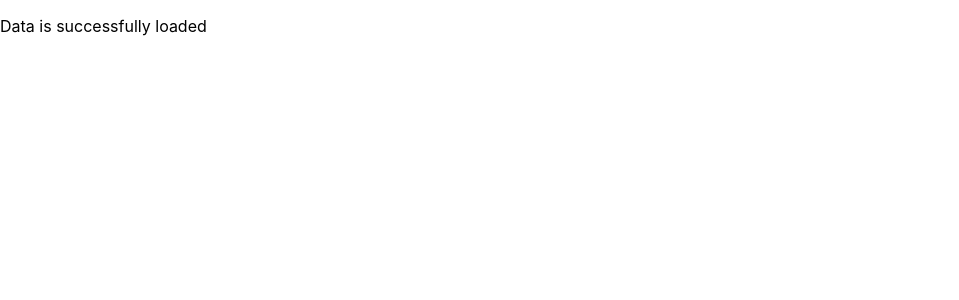
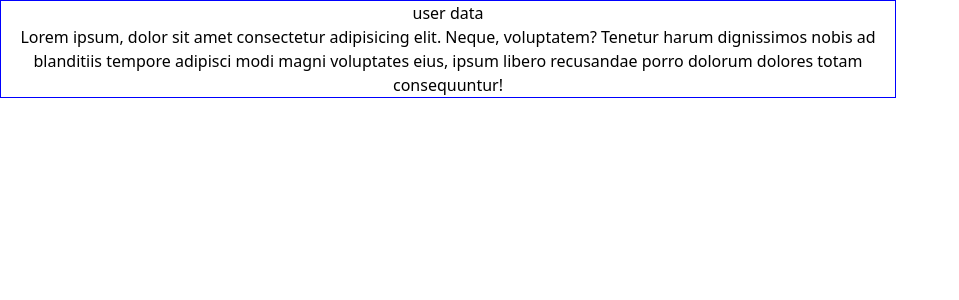
Before and after one commit to Kongkon45/TypeScript-Practices, a React (Create React App) app: page / in a window 1280 px wide. Shown: the top 300 px of the page, without its empty margins (0-959 px from the left). Built offline with nearby package versions, Linux system fonts and the light colour scheme.

Commit message:
typing children props

```diff
--- a/package.json
+++ b/package.json
@@ -10,9 +10,12 @@
     "@types/node": "^16.18.89",
     "@types/react": "^18.2.65",
     "@types/react-dom": "^18.2.22",
+    "autoprefixer": "^10.4.18",
+    "postcss-cli": "^11.0.0",
     "react": "^18.2.0",
     "react-dom": "^18.2.0",
     "react-scripts": "5.0.1",
+    "tailwindcss": "^3.4.1",
     "typescript": "^4.9.5",
     "web-vitals": "^2.1.4"
   },
--- /dev/null
+++ b/postcss.config.js
@@ -0,0 +1,6 @@
+module.exports = {
+  plugins: [
+    require('tailwindcss'),
+    require('autoprefixer'),
+  ],
+};
--- a/src/App.tsx
+++ b/src/App.tsx
@@ -1,6 +1,8 @@
 import React from 'react'
+import Post from './Components/Post'
+// import Button from './Components/Button'
 // import UserDemo from './Components/userDemo'
-import DataFetch from './Components/DataFetch'
+// import DataFetch from './Components/DataFetch'
 // import User from './Components/User'
 // import Users from './Components/Users'
 
@@ -43,7 +45,9 @@ const App = () => {
       <User user={user1}/>
       <Users name="Kongkon" age={21} isRegistered={false} language={["bangla", "english"]}/> */}
       {/* <UserDemo userDemo={userDemo}/> */}
-      <DataFetch status="success"/>
+      {/* <DataFetch status="success"/> */}
+      {/* <Button>click me</Button> */}
+      <Post/>
     </div>
   )
 }
--- /dev/null
+++ b/src/Components/Button.tsx
@@ -0,0 +1,12 @@
+import React from 'react'
+type buttonProps ={
+    children : React.ReactNode
+}
+
+const Button = (props:buttonProps) => {
+  return (
+    <button>{props.children}</button>
+  )
+}
+
+export default Button
--- /dev/null
+++ b/src/Components/Card.tsx
@@ -0,0 +1,9 @@
+import React from 'react'
+
+const Card = ({children}:{children:React.ReactNode}) => {
+  return (
+    <div className='card'>{children}</div>
+  )
+}
+
+export default Card
--- /dev/null
+++ b/src/Components/Post.tsx
@@ -0,0 +1,13 @@
+import React from 'react'
+import Card from './Card'
+
+const Post = () => {
+  return (
+    <Card>
+        <h1>user data</h1>
+        <p>Lorem ipsum, dolor sit amet consectetur adipisicing elit. Neque, voluptatem? Tenetur harum dignissimos nobis ad blanditiis tempore adipisci modi magni voluptates eius, ipsum libero recusandae porro dolorum dolores totam consequuntur!</p>
+    </Card>
+  )
+}
+
+export default Post
--- a/src/index.css
+++ b/src/index.css
@@ -1,13 +1,11 @@
-body {
-  margin: 0;
-  font-family: -apple-system, BlinkMacSystemFont, 'Segoe UI', 'Roboto', 'Oxygen',
-    'Ubuntu', 'Cantarell', 'Fira Sans', 'Droid Sans', 'Helvetica Neue',
-    sans-serif;
-  -webkit-font-smoothing: antialiased;
-  -moz-osx-font-smoothing: grayscale;
+@tailwind base;
+@tailwind components;
+@tailwind utilities;
+
+
+.card{
+    text-align: center;
+    width: 70%;
+    max-width: fit-content;
+    border: 1px solid blue;
 }
-
-code {
-  font-family: source-code-pro, Menlo, Monaco, Consolas, 'Courier New',
-    monospace;
-}
--- /dev/null
+++ b/tailwind.config.js
@@ -0,0 +1,8 @@
+/** @type {import('tailwindcss').Config} */
+module.exports = {
+  content: [],
+  theme: {
+    extend: {},
+  },
+  plugins: [],
+}
```
Also changed, not shown: 1 other file (tests, documents, lock files or other folders).
